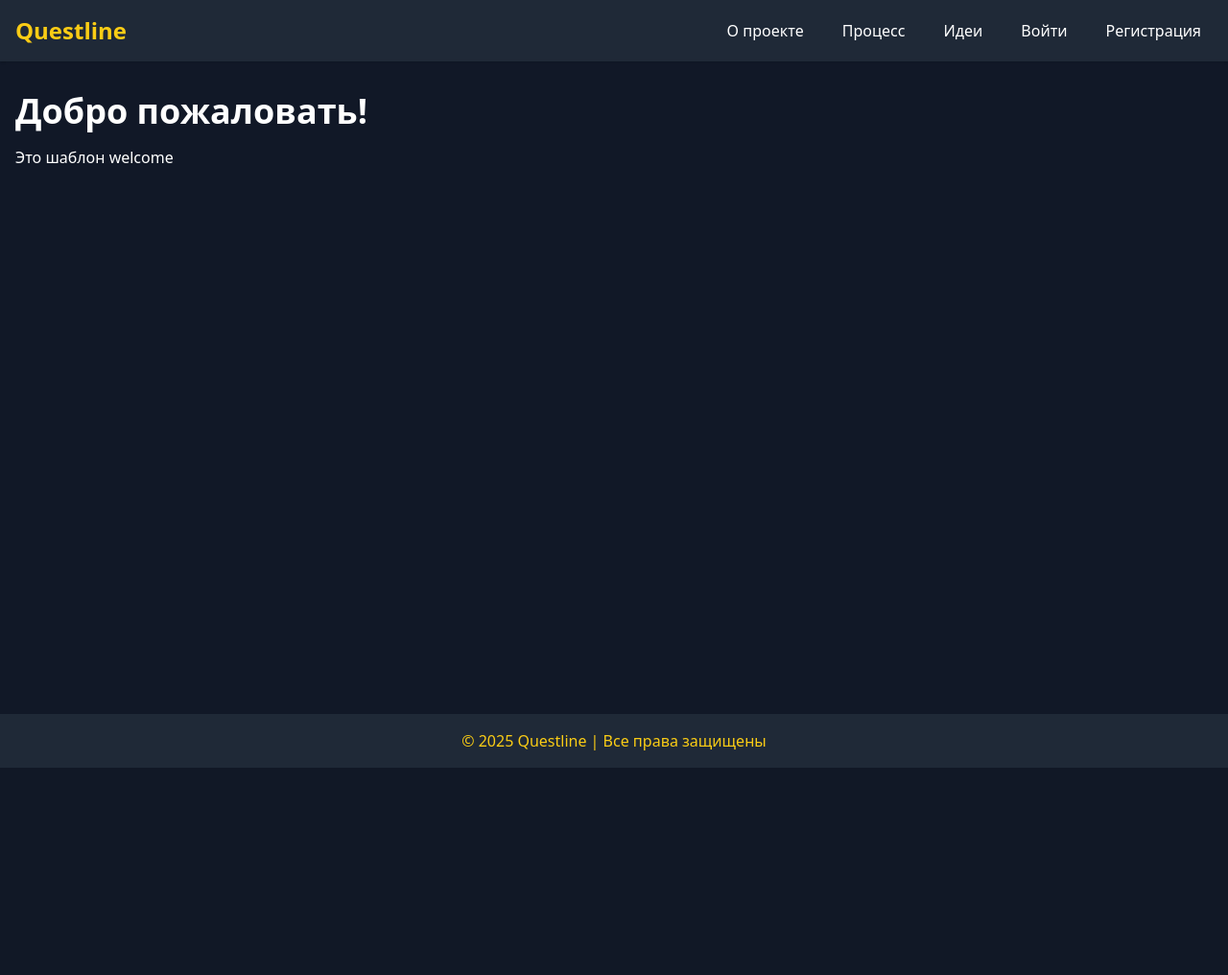
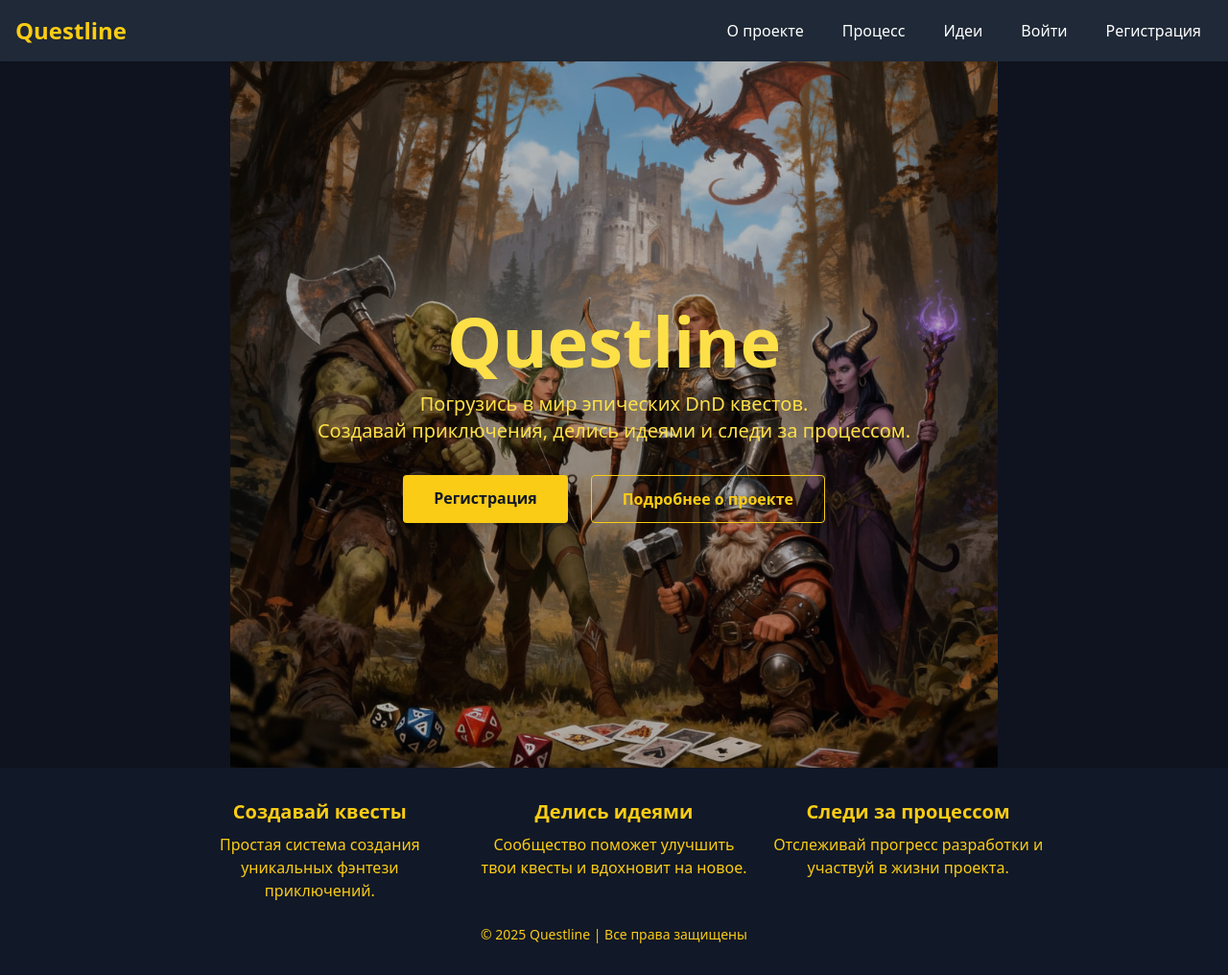
Before and after one commit to V-Kozintsev/questline-site, a Laravel app: page / in a window 1280 px wide. Shown: the whole page at 96% size. Before the commit the page ends 800 px from the top, so only its background shows below. Run offline with Laravel 12, Linux system fonts and the light colour scheme; style sheets or scripts are compiled from the project's sources.

Commit message:
добавил картинку на стартовую страницу ,привезал идеи к личному кабинету пользователя

```diff
--- a/app/Http/Controllers/IdeaController.php
+++ b/app/Http/Controllers/IdeaController.php
@@ -15,10 +15,12 @@ class IdeaController extends Controller
     public function store(Request $request){
 
         $validated = $request->validate([
-            'author_name' => 'required|max:255',
             'email' => 'nullable|email',
             'description' => 'required',
         ]);
+
+        $validated['author_name'] = auth()->user()->name;
+        $validated['email'] = auth()->user()->email;
 
         Idea::create($validated);
 
--- a/resources/views/components/footer.blade.php
+++ b/resources/views/components/footer.blade.php
@@ -1,3 +1,20 @@
-<footer class="bg-gray-800 p-4 text-center text-yellow-400 mt-auto">
-    &copy; {{ date('Y') }} Questline | Все права защищены
+<!-- Нижний блок с ключевыми разделами -->
+<footer class="bg-gray-900 p-8 text-yellow-400 text-center">
+    <div class="max-w-4xl mx-auto grid grid-cols-1 md:grid-cols-3 gap-6">
+        <div>
+            <h3 class="font-semibold text-xl mb-2">Создавай квесты</h3>
+            <p>Простая система создания уникальных фэнтези приключений.</p>
+        </div>
+        <div>
+            <h3 class="font-semibold text-xl mb-2">Делись идеями</h3>
+            <p>Сообщество поможет улучшить твои квесты и вдохновит на новое.</p>
+        </div>
+        <div>
+            <h3 class="font-semibold text-xl mb-2">Следи за процессом</h3>
+            <p>Отслеживай прогресс разработки и участвуй в жизни проекта.</p>
+        </div>
+    </div>
+    <div class="mt-6 text-sm">
+        &copy; {{ date('Y') }} Questline | Все права защищены
+    </div>
 </footer>
--- a/resources/views/layouts/app.blade.php
+++ b/resources/views/layouts/app.blade.php
@@ -10,7 +10,7 @@
 
     <x-header />
 
-    <main class="flex-grow container mx-auto px-4 py-8">
+    <main class="flex-grow p-0 m-0">
         {{ $slot }}
     </main>
 
--- a/resources/views/welcome.blade.php
+++ b/resources/views/welcome.blade.php
@@ -1,5 +1,31 @@
 <x-app-layout>
     <x-slot name="title">Главная</x-slot>
-    <h1 class="text-4xl font-bold mb-4">Добро пожаловать!</h1>
-    <p>Это шаблон welcome</p>
+    <section class="relative h-[calc(100vh-4rem)] flex items-center justify-center overflow-hidden">
+        <div class="relative container mx-auto h-screen flex items-center justify-center">
+            <!-- Фон строго по контейнеру, картинка не обрезается -->
+            <img src="{{ asset('images/mainpage.png') }}"
+                alt="Фэнтези фон"
+                class="absolute inset-0 w-full h-full object-contain opacity-90 z-0 rounded-xl pointer-events-none">
+
+            <div class="absolute inset-0 bg-black opacity-20 z-10 rounded-xl"></div>
+
+            <div class="relative z-20 flex flex-col items-center justify-center w-full h-full text-center text-yellow-300 px-6">
+                <h1 class="text-5xl md:text-7xl font-black mb-4 drop-shadow-lg">
+                    Questline
+                </h1>
+                <p class="max-w-3xl text-lg md:text-xl mb-8 drop-shadow-md">
+                    Погрузись в мир эпических DnD квестов. <br>
+                    Создавай приключения, делись идеями и следи за процессом.
+                </p>
+                <div class="flex space-x-6 justify-center">
+                    <a href="{{ route('register') }}" class="bg-yellow-400 hover:bg-yellow-300 text-gray-900 font-bold py-3 px-8 rounded shadow-lg transition">
+                        Регистрация
+                    </a>
+                    <a href="{{ route('about') }}" class="border border-yellow-400 text-yellow-400 hover:bg-yellow-400 hover:text-gray-900 font-semibold py-3 px-8 rounded transition">
+                        Подробнее о проекте
+                    </a>
+                </div>
+            </div>
+        </div>
+    </section>
 </x-app-layout>
--- a/routes/web.php
+++ b/routes/web.php
@@ -12,7 +12,7 @@ Route::view('/about', 'about') -> name('about');
 Route::view('/process', 'process') -> name('process');
 
 Route::get('/ideas', [IdeaController::class, 'index'])->name('ideas');
-Route::post('/ideas', [IdeaController::class, 'store'])->name('ideas.store');
+Route::post('/ideas', [IdeaController::class, 'store'])->middleware('auth')->name('ideas.store');
 
 Route::get('/dashboard', function () {
     return view('dashboard');
```
Also changed, not shown: resources/views/ideas.blade.php (+6 -12 lines), public/images/mainpage.png (added), 1 other file.
